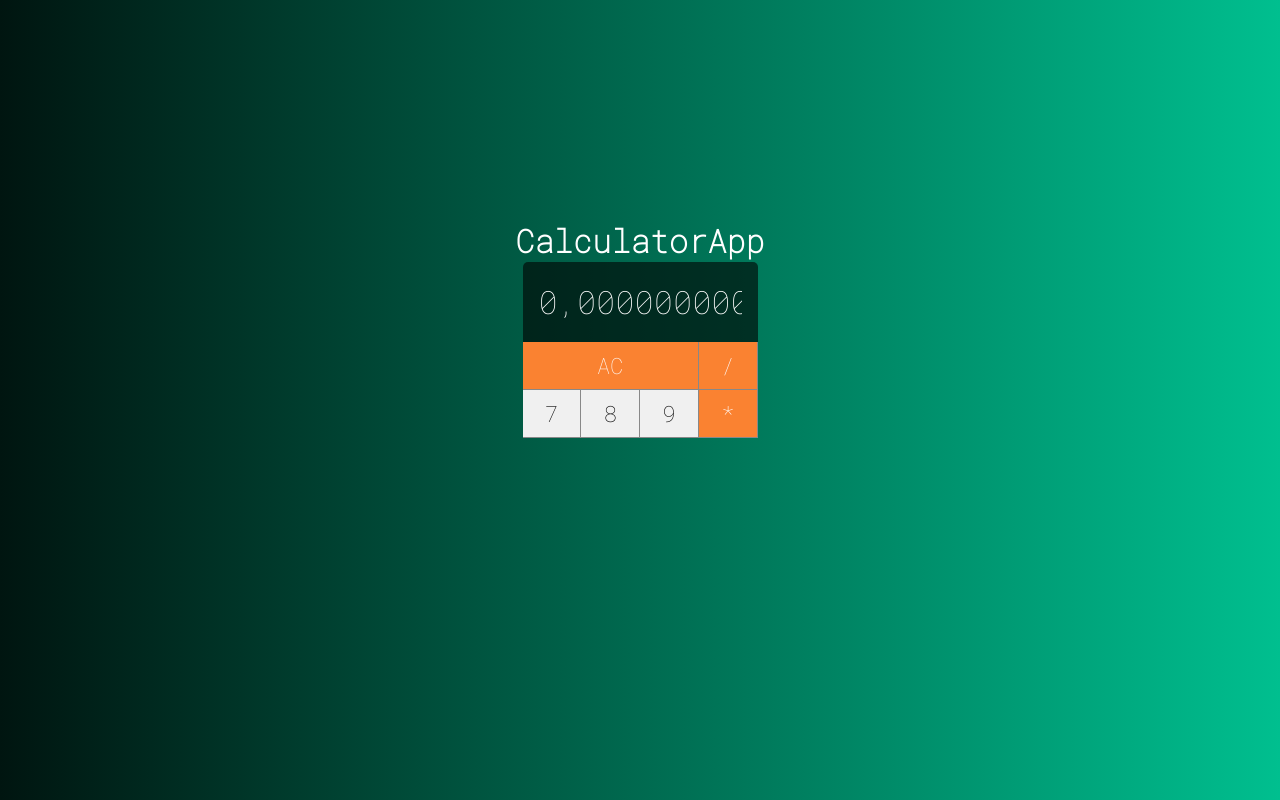
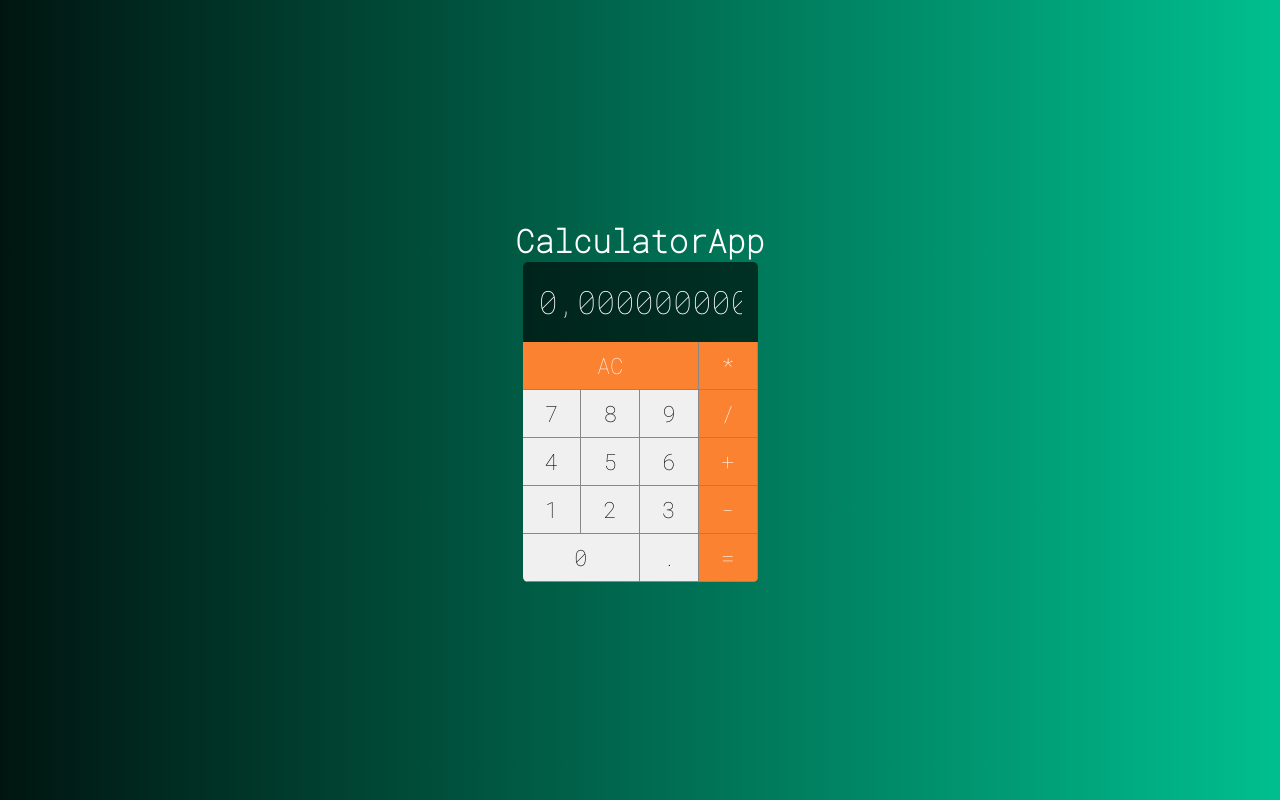
Before and after one commit to jvddavid/calculator-vuejs, a Vue app: page / in a window 1280 px wide. Built offline with nearby package versions, Linux system fonts and the light colour scheme.

Commit message:
feat: add buttons components

```diff
--- a/src/main/CalculatorApp.vue
+++ b/src/main/CalculatorApp.vue
@@ -2,11 +2,22 @@
   <div class="calculator">
     <display-result></display-result>
     <button-base :label="'AC'" :triple="true" :operation="true"></button-base>
-    <button-base :label="'/'" :operation="true"></button-base>
+    <button-base :label="'*'" :operation="true"></button-base>
     <button-base :label="'7'"></button-base>
     <button-base :label="'8'"></button-base>
     <button-base :label="'9'"></button-base>
-    <button-base :label="'*'"  :operation="true"></button-base>
+    <button-base :label="'/'"  :operation="true"></button-base>
+    <button-base :label="'4'"></button-base>
+    <button-base :label="'5'"></button-base>
+    <button-base :label="'6'"></button-base>
+    <button-base :label="'+'"  :operation="true"></button-base>
+    <button-base :label="'1'"></button-base>
+    <button-base :label="'2'"></button-base>
+    <button-base :label="'3'"></button-base>
+    <button-base :label="'-'"  :operation="true"></button-base>
+    <button-base :label="'0'" :double="true"></button-base>
+    <button-base :label="'.'"></button-base>
+    <button-base :label="'='"  :operation="true"></button-base>
   </div>
 </template>
 
```
